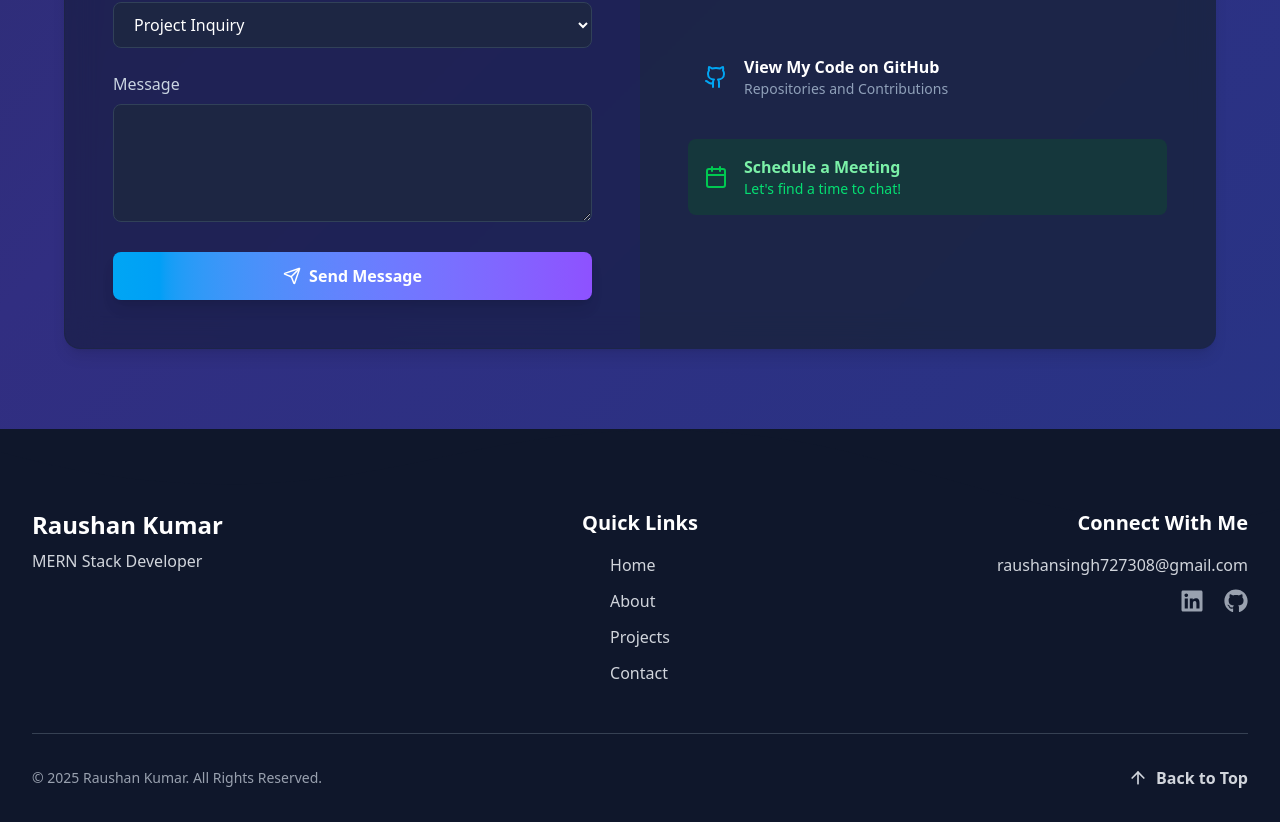
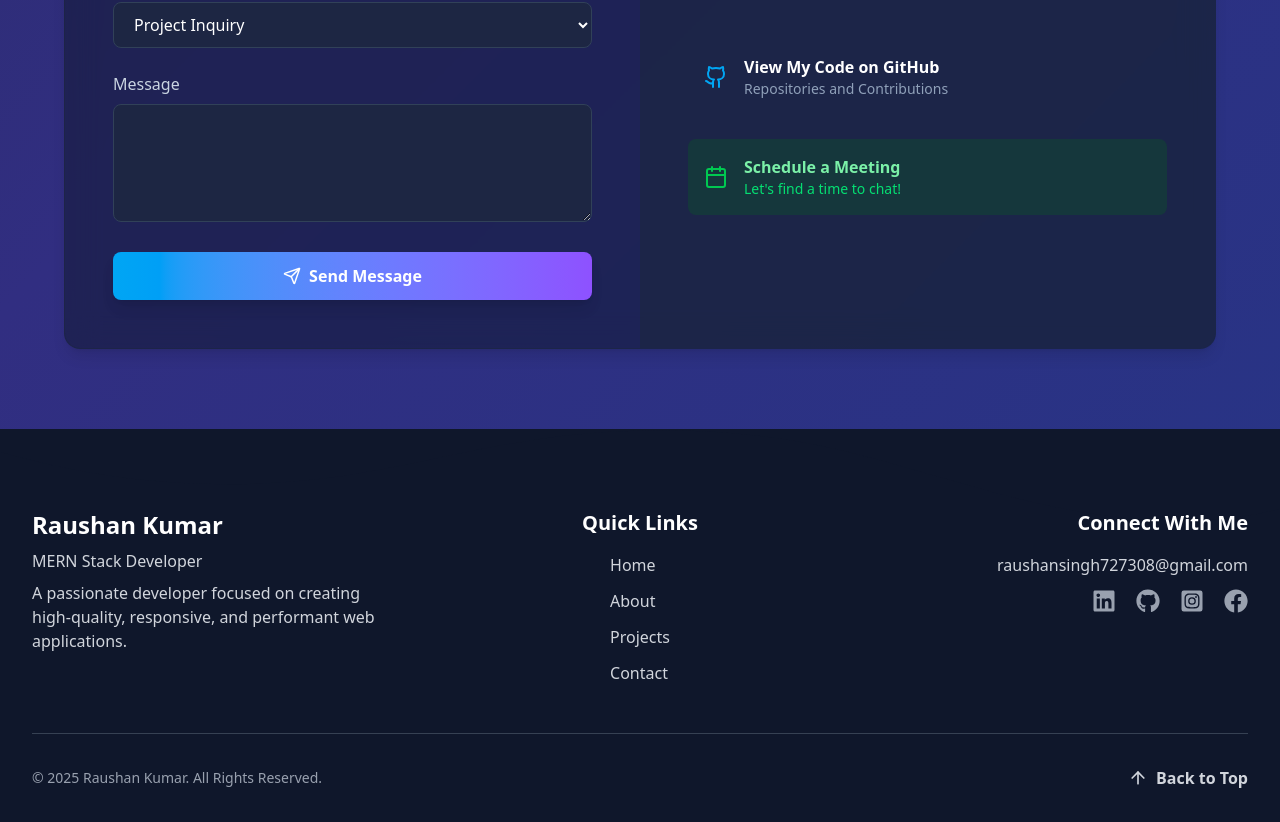
Before and after one commit to SelfRaushan/Portfolio, a React (Vite) app in the folder Frontend/: page /contact in a window 1280 px wide. Shown: the part 700-1522 px from the top of the page. Built offline with nearby package versions, Linux system fonts and the light colour scheme.

Commit message:
add icon to footer

```diff
--- a/Frontend/src/components/Footer.jsx
+++ b/Frontend/src/components/Footer.jsx
@@ -1,5 +1,5 @@
 import React from 'react';
-import { FaLinkedin, FaGithub } from 'react-icons/fa';
+import { FaLinkedin, FaGithub, FaInstagramSquare, FaFacebook } from 'react-icons/fa';
 import { ArrowUp } from 'lucide-react';
 import { Link } from 'react-router-dom';
 
@@ -33,6 +33,7 @@ const Footer = () => {
           <div className="flex flex-col items-center md:items-start">
             <h3 className="text-2xl font-bold text-slate-800 dark:text-white">Raushan Kumar</h3>
             <p className="mt-2 text-slate-600 dark:text-gray-300">MERN Stack Developer</p>
+            <p className="mt-2 text-slate-600 dark:text-gray-300">A passionate developer focused on creating <br />high-quality, responsive, and performant web applications.</p>
           </div>
 
           <div className="flex flex-col items-center">
@@ -58,6 +59,12 @@ const Footer = () => {
                 <a href="https://github.com/SelfRaushan" target="_blank" rel="noopener noreferrer" aria-label="GitHub" className="text-slate-500 dark:text-gray-400 hover:text-sky-500 dark:hover:text-white transition-transform duration-300 transform hover:scale-125">
                   <FaGithub size={24} />
                 </a>
+                <a href="https://instagram.com/raushan" target="_blank" rel="noopener noreferrer" aria-label="Instagram" className="text-slate-500 dark:text-gray-400 hover:text-sky-500 dark:hover:text-white transition-transform duration-300 transform hover:scale-125">
+                  <FaInstagramSquare size={24} />
+                </a>
+                <a href="https://https://www.facebook.com/raushan" target="_blank" rel="noopener noreferrer" aria-label="Instagram" className="text-slate-500 dark:text-gray-400 hover:text-sky-500 dark:hover:text-white transition-transform duration-300 transform hover:scale-125">
+                  <FaFacebook size={24} />
+                </a>
               </div>
             </div>
           </div>
```
